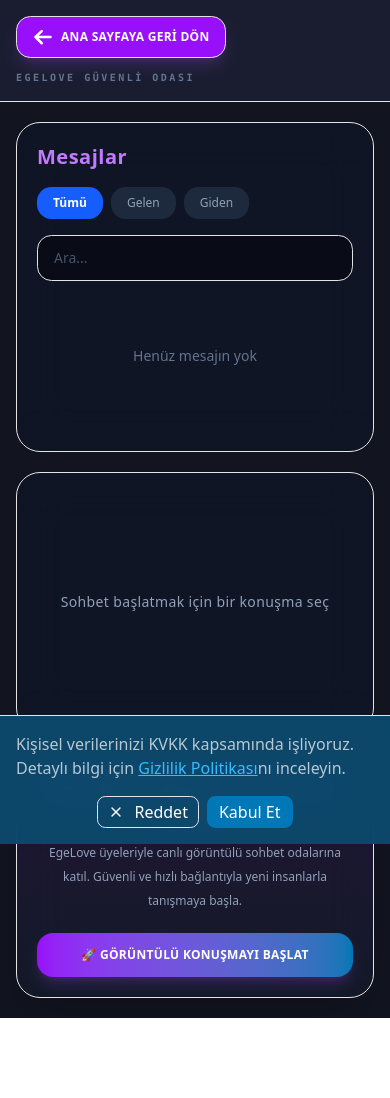
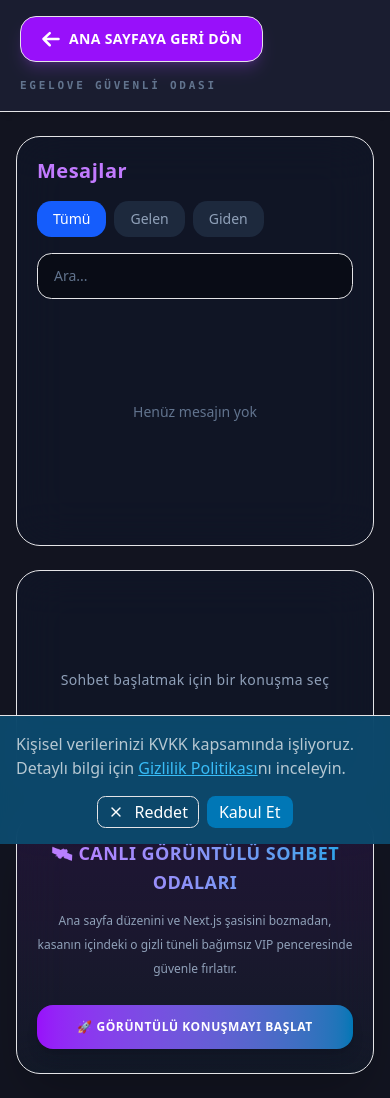
Before and after one commit to ylmzchdr/egelove-backend, a Next.js app in the folder frontend/: page /messages in a window 390 px wide. Before the commit the page ends 1018 px from the top, so only its background shows below. Built offline with nearby package versions, Linux system fonts and the light colour scheme.

Commit message:
fix: finalize mobile messages layout

```diff
--- a/frontend/app/messages/page.tsx
+++ b/frontend/app/messages/page.tsx
@@ -1,22 +1,20 @@
 'use client';
 
-import React from 'react';
+import React, { useEffect, useState } from 'react';
 
 export default function MessagesPage() {
-  // 🚀 Bağımsız görüntülü sohbet penceresini aç
+  const [isClient, setIsClient] = useState(false);
+
+  useEffect(() => {
+    setIsClient(true);
+  }, []);
+
+  // 🐺 CANAVAR VİDEO ODASI FIRLATICISI
   const bagimsizKameraAc = () => {
     const width = 450;
     const height = 650;
-
-    const left = Math.max(
-      0,
-      (window.screen.width - width) / 2
-    );
-
-    const top = Math.max(
-      0,
-      (window.screen.height - height) / 2
-    );
+    const left = (window.screen.width - width) / 2;
+    const top = (window.screen.height - height) / 2;
 
     window.open(
       '/canavar-video',
@@ -25,42 +23,37 @@
     );
   };
 
+  if (!isClient) {
+    return null;
+  }
+
   return (
     <div className="min-h-screen bg-[#121420] text-white flex flex-col">
 
-      {/* =====================================================
+      {/* =========================================================
           ÜST NAVİGASYON
-          ===================================================== */}
-      <header className="w-full bg-[#1a1d30] border-b border-white/10 px-4 sm:px-6 py-4 sm:py-5 shrink-0">
+      ========================================================= */}
+      <header className="w-full bg-[#1a1d30] border-b border-white/10 px-5 md:px-6 py-4 md:py-5 shadow-md shrink-0">
 
-        <div className="max-w-6xl mx-auto flex flex-col sm:flex-row sm:items-center sm:justify-between gap-3">
+        <div className="max-w-6xl mx-auto flex flex-col gap-4">
 
-          {/* Ana Sayfaya Dön */}
+          {/* Geri dön butonu */}
+          <div className="flex items-center">
             <a
               href="/dashboard"
               className="
-              inline-flex
-              items-center
-              gap-2
-              w-fit
-              bg-purple-600
-              hover:bg-purple-500
+                inline-flex items-center gap-2
+                bg-purple-600 hover:bg-purple-500
                 text-white
-              px-4
-              sm:px-6
-              py-2.5
-              sm:py-3
-              rounded-xl
-              sm:rounded-2xl
-              text-xs
-              sm:text-sm
+                px-5 md:px-6
+                py-3
+                rounded-2xl
+                text-sm
                 font-black
                 tracking-wide
                 transition-all
-              shadow-lg
-              shadow-purple-500/20
-              border
-              border-purple-400/30
+                shadow-lg shadow-purple-500/20
+                border border-purple-400/30
               "
             >
               <svg
@@ -80,9 +73,10 @@
 
               <span>ANA SAYFAYA GERİ DÖN</span>
             </a>
+          </div>
 
-          {/* Güvenli Oda Başlığı */}
-          <div className="text-[10px] sm:text-xs font-bold text-slate-500 tracking-[0.25em] font-mono sm:text-right">
+          {/* Güvenli oda yazısı */}
+          <div className="text-[11px] md:text-xs font-bold text-slate-500 tracking-[0.25em] font-mono">
             EGELOVE GÜVENLİ ODASI
           </div>
 
@@ -90,42 +84,41 @@
       </header>
 
 
+      {/* =========================================================
+          ANA İÇERİK
+      ========================================================= */}
+      <main className="flex-1 px-4 md:px-6 py-6 md:py-8 overflow-x-hidden">
+
+        <div className="max-w-6xl mx-auto space-y-6 md:space-y-8">
+
           {/* =====================================================
-          ANA İÇERİK
+              MESAJLAR + SOHBET
           ===================================================== */}
-      <main className="flex-1 px-4 sm:px-6 py-5 sm:py-8 overflow-y-auto">
+          <div className="grid grid-cols-1 md:grid-cols-3 gap-6">
 
-        <div className="max-w-6xl mx-auto space-y-5 sm:space-y-8">
-
-
-          {/* =================================================
-              MESAJLAR + SOHBET
-              ================================================= */}
-          <div className="grid grid-cols-1 md:grid-cols-3 gap-5 sm:gap-6">
-
-            {/* ===============================================
-                MESAJ LİSTESİ
-                =============================================== */}
+            {/* ===================================================
+                MESAJLAR PANELİ
+            =================================================== */}
             <div
               className="
                 md:col-span-1
                 bg-slate-900/60
                 backdrop-blur-xl
-                border
-                border-white/10
+                border border-white/10
                 rounded-3xl
-                p-5
-                sm:p-6
-                min-h-[330px]
-                sm:h-[350px]
-                flex
-                flex-col
+
+                p-5 md:p-6
+
+                h-[410px]
+                md:h-[350px]
+
+                flex flex-col
               "
             >
 
               <div>
 
-                <h3 className="text-xl sm:text-lg font-bold mb-4 tracking-wide text-purple-400">
+                <h3 className="text-xl md:text-lg font-bold mb-4 tracking-wide text-purple-400">
                   Mesajlar
                 </h3>
 
@@ -137,12 +130,11 @@
                     className="
                       bg-blue-600
                       hover:bg-blue-500
-                      px-4
-                      py-2
+                      px-4 py-2
                       rounded-xl
-                      text-xs
-                      font-semibold
-                      transition
+                      text-sm
+                      font-medium
+                      transition-colors
                     "
                   >
                     Tümü
@@ -153,13 +145,12 @@
                     className="
                       bg-slate-800
                       hover:bg-slate-700
-                      px-4
-                      py-2
+                      px-4 py-2
                       rounded-xl
-                      text-xs
+                      text-sm
                       font-medium
                       text-slate-400
-                      transition
+                      transition-colors
                     "
                   >
                     Gelen
@@ -170,13 +161,12 @@
                     className="
                       bg-slate-800
                       hover:bg-slate-700
-                      px-4
-                      py-2
+                      px-4 py-2
                       rounded-xl
-                      text-xs
+                      text-sm
                       font-medium
                       text-slate-400
-                      transition
+                      transition-colors
                     "
                   >
                     Giden
@@ -191,53 +181,61 @@
                   className="
                     w-full
                     bg-black/40
-                    border
-                    border-white/10
+                    border border-white/10
                     rounded-xl
-                    px-4
-                    py-3
+                    px-4 py-3
                     text-sm
-                    placeholder:text-slate-600
+                    placeholder:text-slate-500
                     focus:outline-none
                     focus:border-purple-500
-                    transition
+                    transition-colors
                   "
                 />
 
               </div>
 
-              {/* Boş mesaj alanı */}
-              <div className="flex-1 flex items-center justify-center min-h-[90px]">
+              {/* Boş mesaj durumu */}
+              <div className="flex-1 flex items-center justify-center">
+
                 <p className="text-sm text-slate-500 text-center">
                   Henüz mesajın yok
                 </p>
+
               </div>
 
             </div>
 
 
-            {/* ===============================================
-                SOHBET ALANI
-                =============================================== */}
+            {/* ===================================================
+                SOHBET PANELİ
+            =================================================== */}
             <div
               className="
                 md:col-span-2
                 bg-slate-900/60
                 backdrop-blur-xl
-                border
-                border-white/10
+                border border-white/10
                 rounded-3xl
-                p-5
-                sm:p-6
-                min-h-[260px]
-                sm:h-[350px]
+
+                p-5 md:p-6
+
+                h-[220px]
+                md:h-[350px]
+
                 flex
                 items-center
                 justify-center
               "
             >
 
-              <p className="text-sm sm:text-base text-slate-400 font-medium tracking-wide text-center">
+              <p className="
+                text-sm
+                md:text-base
+                text-slate-400
+                font-medium
+                tracking-wide
+                text-center
+              ">
                 Sohbet başlatmak için bir konuşma seç
               </p>
 
@@ -246,23 +244,29 @@
           </div>
 
 
-          {/* =================================================
-              CANLI GÖRÜNTÜLÜ SOHBET
-              ================================================= */}
+          {/* =====================================================
+              CANLI GÖRÜNTÜLÜ SOHBET PANELİ
+          ===================================================== */}
           <div
             className="
               max-w-xl
               mx-auto
+
               bg-gradient-to-b
               from-purple-900/20
               to-pink-900/10
+
               backdrop-blur-xl
-              border
-              border-purple-500/30
+
+              border border-purple-500/30
+
               rounded-3xl
-              p-5
-              sm:p-6
+
+              px-5 md:px-6
+              py-6 md:py-7
+
               text-center
+
               shadow-2xl
             "
           >
@@ -271,15 +275,21 @@
             <h2
               className="
                 text-lg
-                sm:text-xl
+                md:text-xl
+
                 font-bold
+
                 mb-3
+
                 tracking-wide
+
                 text-transparent
                 bg-clip-text
                 bg-gradient-to-r
                 from-purple-400
                 to-pink-400
+
+                leading-relaxed
               "
             >
               🛰️ CANLI GÖRÜNTÜLÜ SOHBET ODALARI
@@ -287,38 +297,58 @@
 
 
             {/* Açıklama */}
-            <p className="text-xs sm:text-sm leading-6 text-slate-400 mb-5 max-w-lg mx-auto">
-              EgeLove üyeleriyle canlı görüntülü sohbet odalarına
-              katıl. Güvenli ve hızlı bağlantıyla yeni insanlarla
-              tanışmaya başla.
+            <p
+              className="
+                text-xs
+                md:text-sm
+
+                text-slate-400
+
+                mb-6
+
+                leading-6
+              "
+            >
+              Ana sayfa düzenini ve Next.js şasisini bozmadan,
+              kasanın içindeki o gizli tüneli bağımsız VIP
+              penceresinde güvenle fırlatır.
             </p>
 
 
             {/* Buton */}
-            <div className="max-w-sm mx-auto">
+            <div className="max-w-xs mx-auto">
 
               <button
                 type="button"
                 onClick={bagimsizKameraAc}
                 className="
                   w-full
+
                   bg-gradient-to-r
                   from-purple-600
                   to-pink-600
+
                   hover:from-purple-500
                   hover:to-pink-500
+
                   active:scale-[0.98]
+
                   text-white
+
                   font-semibold
+
                   py-3.5
-                  px-5
+                  px-6
+
                   rounded-2xl
+
                   text-xs
-                  sm:text-sm
+
                   transition-all
-                  tracking-wide
+
+                  tracking-wider
+
                   shadow-lg
-                  shadow-purple-500/20
                 "
               >
                 🚀 GÖRÜNTÜLÜ KONUŞMAYI BAŞLAT
@@ -328,7 +358,6 @@
 
           </div>
 
-
         </div>
 
       </main>
```
Lines whose indentation alone changed are shown as unchanged.
